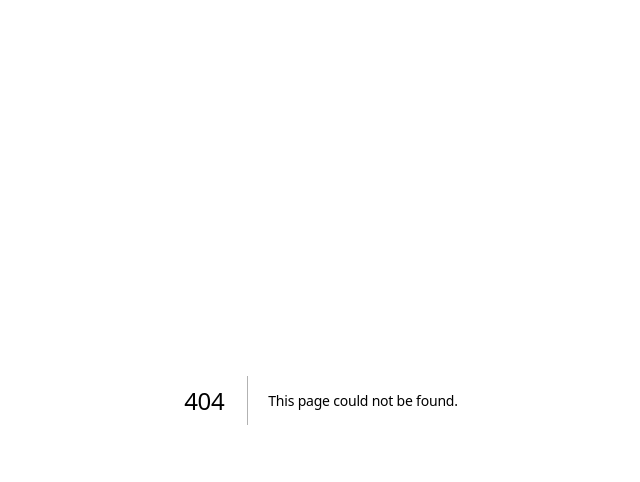
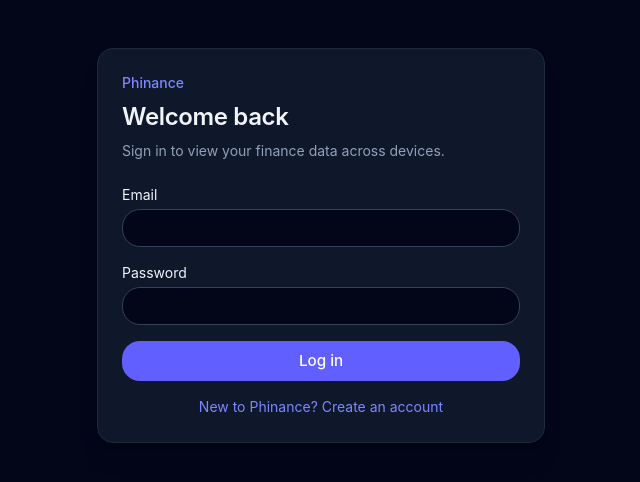
Before and after one commit to biasedresearcher/Phinance, a Next.js app: page /login in a window 1280 px wide. Before the commit this address had no page. Shown: the top 482 px of the page, without its empty margins (319-959 px from the left). Built offline with nearby package versions, Linux system fonts and the light colour scheme.

Commit message:
feat: add email authentication page

```diff
--- /dev/null
+++ b/app/login/page.tsx
@@ -0,0 +1,121 @@
+"use client";
+
+import { FormEvent, useState } from "react";
+import { supabase } from "@/lib/supabase";
+
+type Mode = "login" | "signup";
+
+export default function LoginPage() {
+  const [mode, setMode] = useState<Mode>("login");
+  const [email, setEmail] = useState("");
+  const [password, setPassword] = useState("");
+  const [message, setMessage] = useState<string | null>(null);
+  const [isLoading, setIsLoading] = useState(false);
+
+  const handleSubmit = async (event: FormEvent<HTMLFormElement>) => {
+    event.preventDefault();
+    setIsLoading(true);
+    setMessage(null);
+
+    const result =
+      mode === "login"
+        ? await supabase.auth.signInWithPassword({ email, password })
+        : await supabase.auth.signUp({
+            email,
+            password,
+            options: {
+              emailRedirectTo: `${window.location.origin}/`,
+            },
+          });
+
+    setIsLoading(false);
+
+    if (result.error) {
+      setMessage(result.error.message);
+      return;
+    }
+
+    if (mode === "signup") {
+      setMessage("Account created. Check your email to confirm your account.");
+      return;
+    }
+
+    window.location.href = "/";
+  };
+
+  return (
+    <main className="min-h-screen bg-slate-950 px-4 py-12 text-slate-100">
+      <section className="mx-auto w-full max-w-md rounded-2xl border border-slate-800 bg-slate-900 p-6 shadow-xl">
+        <p className="text-sm font-medium text-indigo-400">Phinance</p>
+
+        <h1 className="mt-2 text-2xl font-semibold">
+          {mode === "login" ? "Welcome back" : "Create your account"}
+        </h1>
+
+        <p className="mt-2 text-sm text-slate-400">
+          {mode === "login"
+            ? "Sign in to view your finance data across devices."
+            : "Create an account to save your finance data securely in the cloud."}
+        </p>
+
+        <form className="mt-6 space-y-4" onSubmit={handleSubmit}>
+          <label className="block text-sm">
+            Email
+            <input
+              className="mt-1 w-full rounded-lg border border-slate-700 bg-slate-950 px-3 py-2 outline-none focus:border-indigo-400"
+              type="email"
+              value={email}
+              onChange={(event) => setEmail(event.target.value)}
+              autoComplete="email"
+              required
+            />
+          </label>
+
+          <label className="block text-sm">
+            Password
+            <input
+              className="mt-1 w-full rounded-lg border border-slate-700 bg-slate-950 px-3 py-2 outline-none focus:border-indigo-400"
+              type="password"
+              value={password}
+              onChange={(event) => setPassword(event.target.value)}
+              autoComplete={mode === "login" ? "current-password" : "new-password"}
+              minLength={6}
+              required
+            />
+          </label>
+
+          {message ? (
+            <p className="rounded-lg bg-slate-800 px-3 py-2 text-sm text-slate-200">
+              {message}
+            </p>
+          ) : null}
+
+          <button
+            className="w-full rounded-lg bg-indigo-500 px-4 py-2 font-medium text-white hover:bg-indigo-400 disabled:cursor-not-allowed disabled:opacity-60"
+            type="submit"
+            disabled={isLoading}
+          >
+            {isLoading
+              ? "Please wait..."
+              : mode === "login"
+                ? "Log in"
+                : "Create account"}
+          </button>
+        </form>
+
+        <button
+          className="mt-4 w-full text-sm text-indigo-400 hover:text-indigo-300"
+          type="button"
+          onClick={() => {
+            setMode((current) => (current === "login" ? "signup" : "login"));
+            setMessage(null);
+          }}
+        >
+          {mode === "login"
+            ? "New to Phinance? Create an account"
+            : "Already have an account? Log in"}
+        </button>
+      </section>
+    </main>
+  );
+}
```
